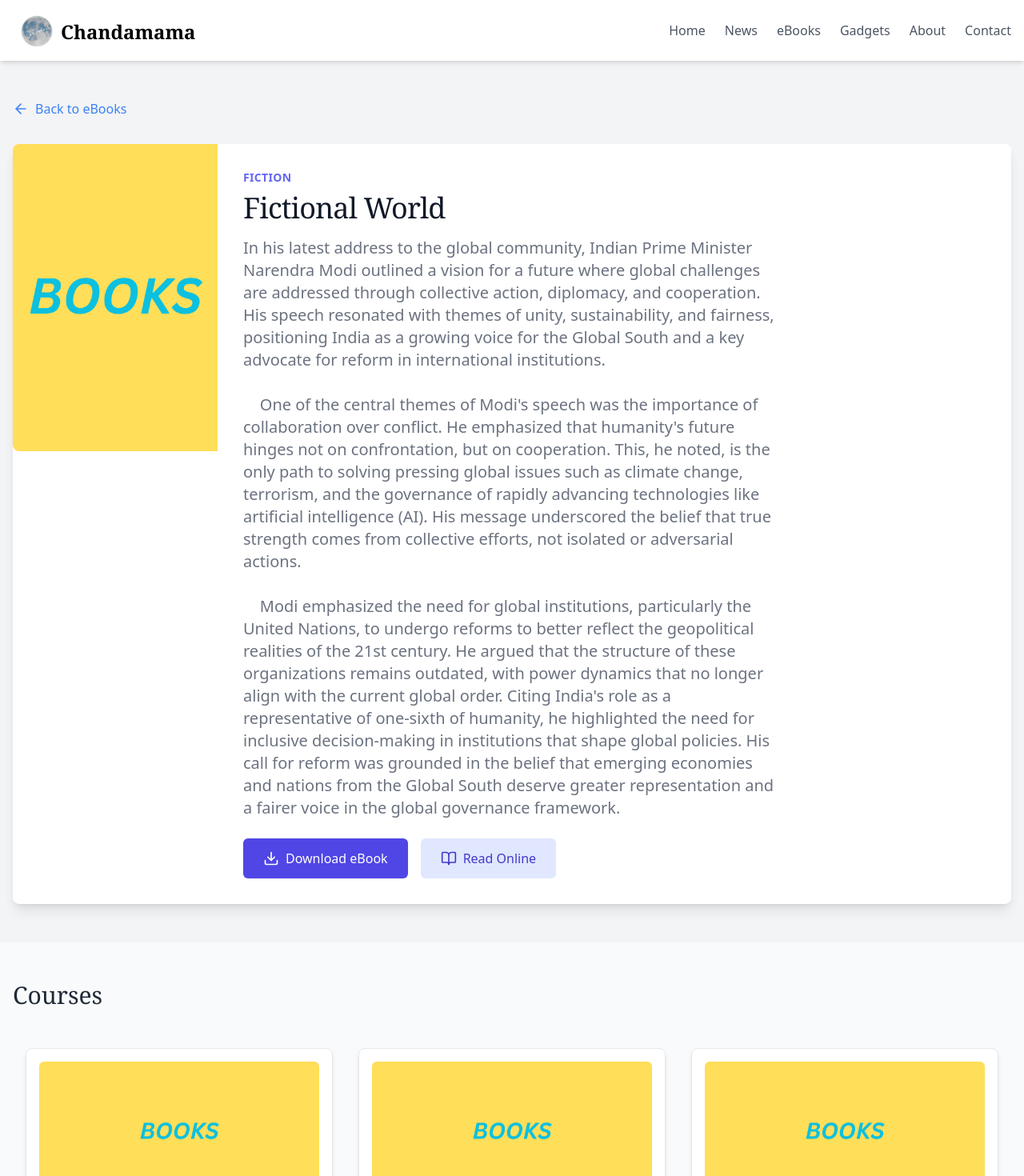
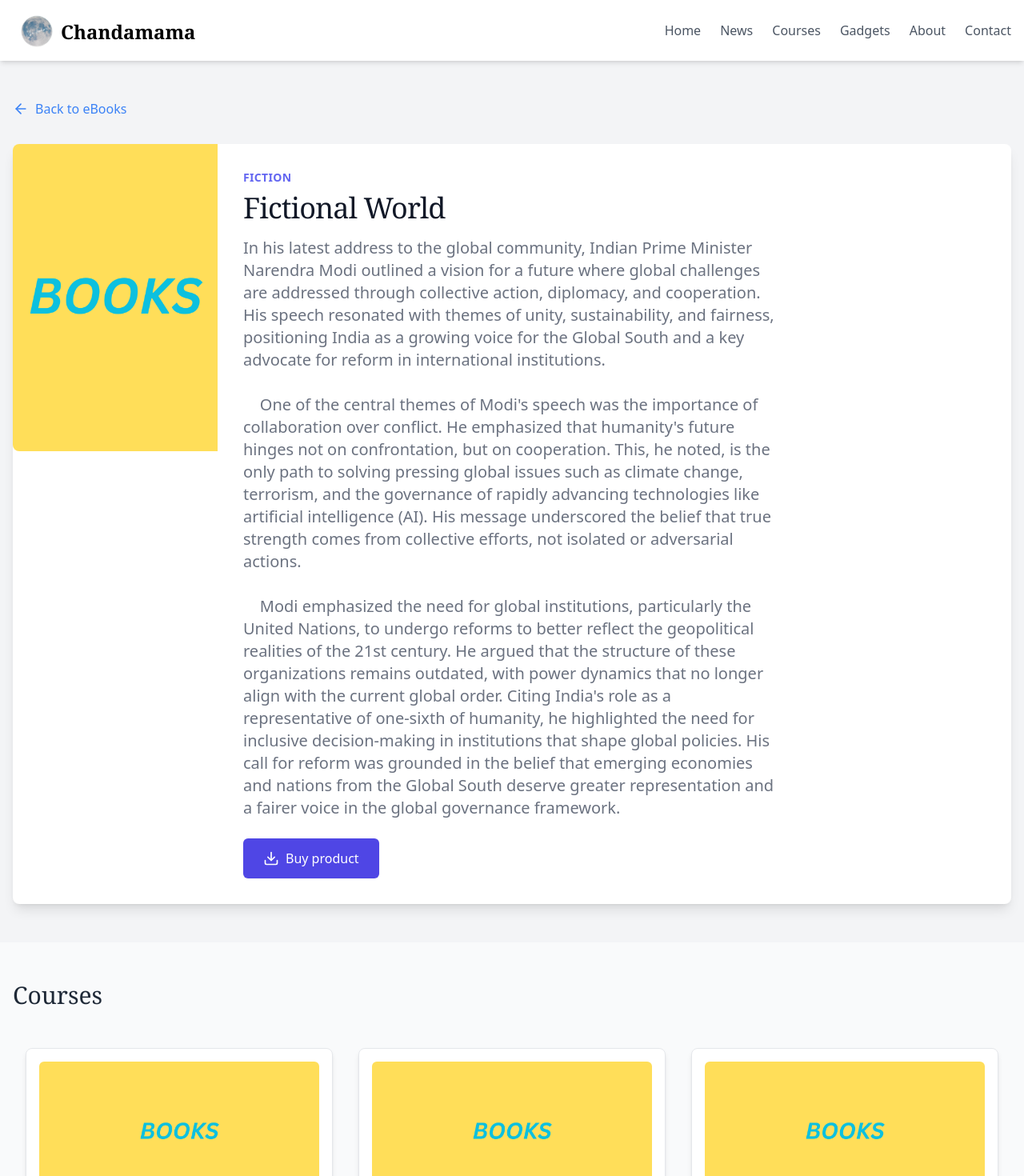
Before and after one commit to vamshichi/chandamama.tech, a Next.js app: page /ebooks/fictional-world in a window 1280 px wide. Shown: the top 1470 px of the page at 80% size. Built offline with nearby package versions, Linux system fonts and the light colour scheme.

Commit message:
modified coures

```diff
--- a/app/components/Header.tsx
+++ b/app/components/Header.tsx
@@ -27,7 +27,7 @@ export default function Navbar() {
         <div className="hidden md:flex space-x-6">
           <NavLink href="/">Home</NavLink>
           <NavLink href="/news">News</NavLink>
-          <NavLink href="/ebooks">eBooks</NavLink>
+          <NavLink href="/ebooks">Courses</NavLink>
           <NavLink href="/gadgets">Gadgets</NavLink>
           <NavLink href="/about">About</NavLink>
           <NavLink href="/contact">Contact</NavLink>
--- a/app/ebooks/[slug]/page.tsx
+++ b/app/ebooks/[slug]/page.tsx
@@ -68,15 +68,15 @@ export default function EBookDetailClient() {
                   className="inline-flex items-center px-6 py-3 border border-transparent text-base font-medium rounded-md shadow-sm text-white bg-indigo-600 hover:bg-indigo-700 focus:outline-none focus:ring-2 focus:ring-offset-2 focus:ring-indigo-500 transition duration-300"
                 >
                   <Download className="mr-2" size={20} />
-                  Download eBook
+                  Buy product
                 </a>
-                <Link
+                {/* <Link
                   href={`/ebooks/read/${slug}`}
                   className="inline-flex items-center px-6 py-3 border border-transparent text-base font-medium rounded-md text-indigo-700 bg-indigo-100 hover:bg-indigo-200 focus:outline-none focus:ring-2 focus:ring-offset-2 focus:ring-indigo-500 transition duration-300"
                 >
                   <BookOpen className="mr-2" size={20} />
                   Read Online
-                </Link>
+                </Link> */}
               </div>
             </div>
           </div>
```
